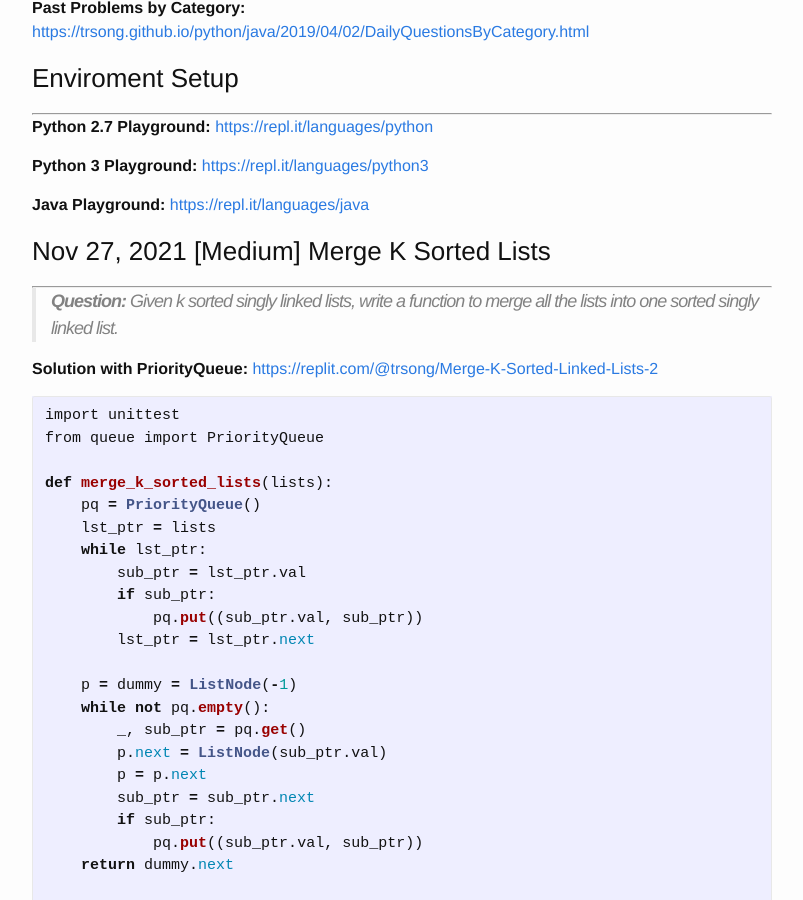
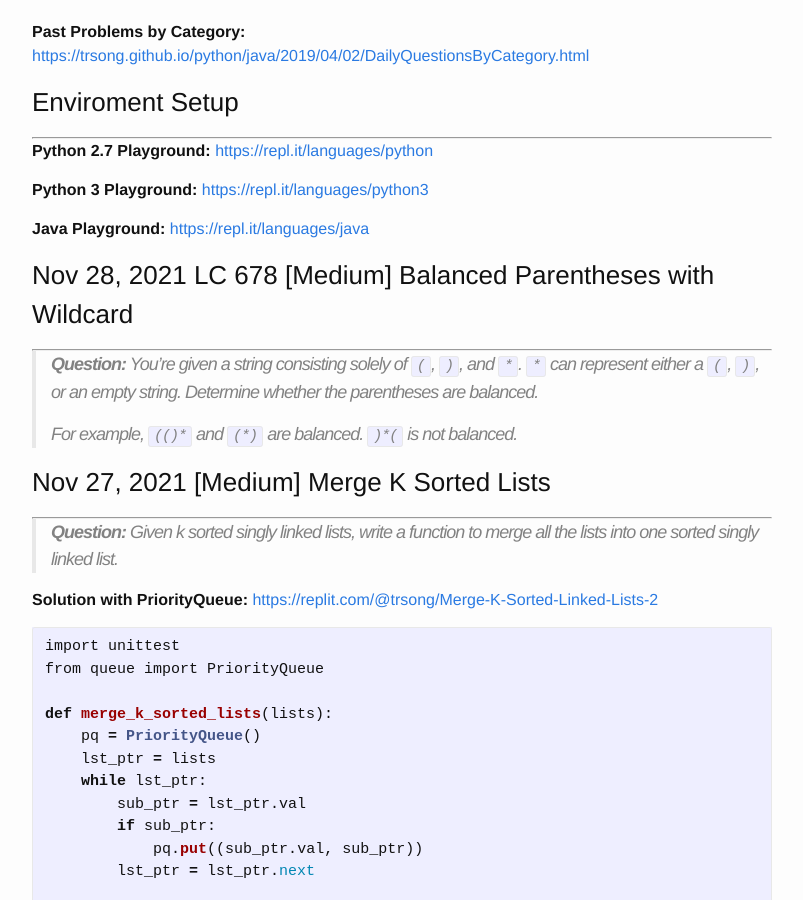
Before and after one commit to trsong/trsong.github.io, a Jekyll site: the page built from _posts/2021-11-01-DailyQuestionsNov.md, in a window 1280 px wide and 900 px high, scrolled down 978 px. Shown: the whole window, without its empty margins (238-1041 px from the left). Built offline with Jekyll 4.4.1, drawn with Linux system fonts in a browser that asks for light colours; some of the changed text lies outside the part shown.

Commit message:
Add Nov 28 question

```diff
--- a/_posts/2021-11-01-DailyQuestionsNov.md
+++ b/_posts/2021-11-01-DailyQuestionsNov.md
@@ -19,6 +19,14 @@ categories: Python/Java
 **Python 3 Playground:** [https://repl.it/languages/python3](https://repl.it/languages/python3)
 
 **Java Playground:** [https://repl.it/languages/java](https://repl.it/languages/java)
+
+
+### Nov 28, 2021 LC 678 \[Medium\] Balanced Parentheses with Wildcard
+---
+> **Question:** You're given a string consisting solely of `(`, `)`, and `*`. `*` can represent either a `(`, `)`, or an empty string. Determine whether the parentheses are balanced.
+>
+> For example, `(()*` and `(*)` are balanced. `)*(` is not balanced.
+
 
 
 ### Nov 27, 2021 \[Medium\] Merge K Sorted Lists
```
